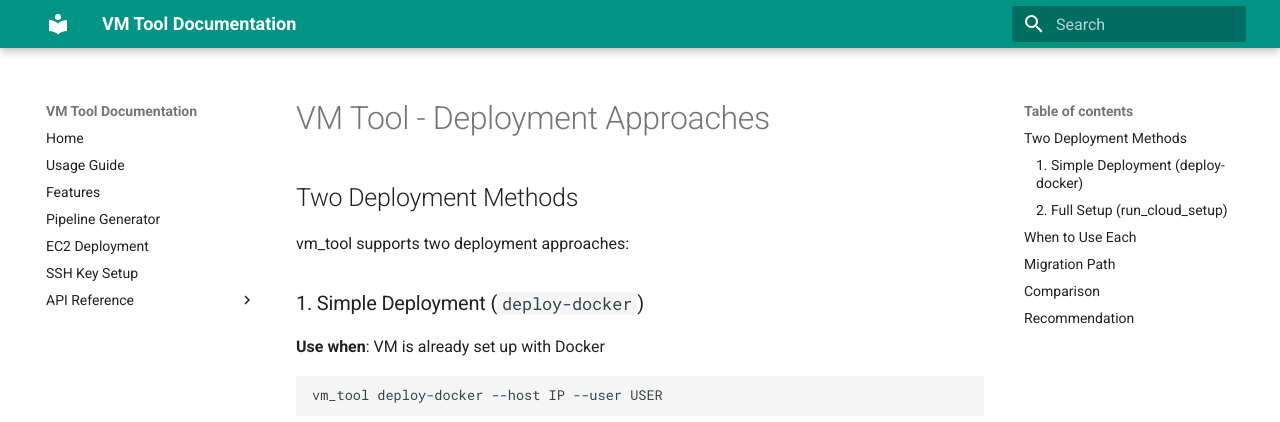
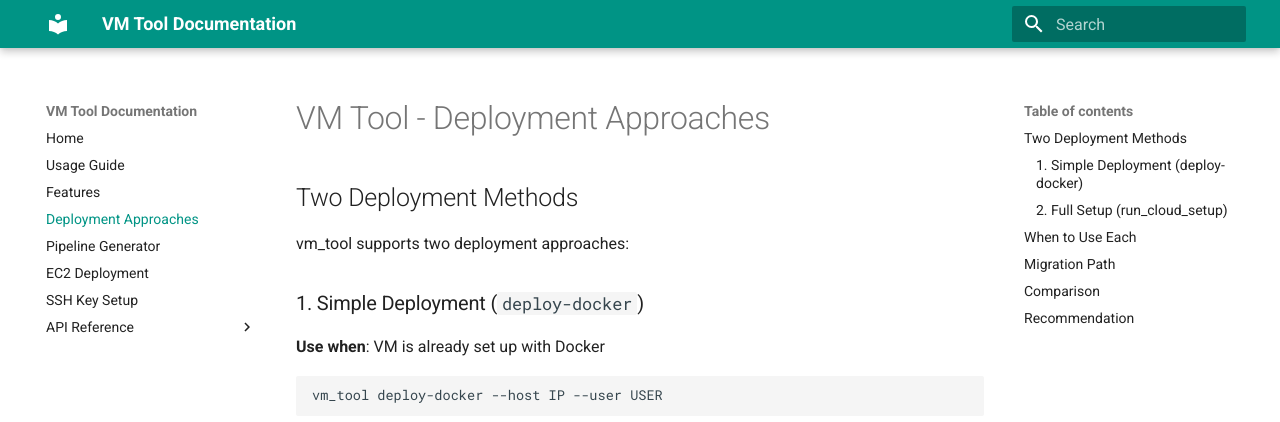
Before and after one commit to thesunnysinha/vm_tool, an MkDocs documentation site: the page built from docs/deployment-approaches.md, in a window 1280 px wide. Shown: the top 422 px of the page. Built offline with MkDocs 1.6.1 and Material for MkDocs 9.7.7, drawn with Linux system fonts in a browser that asks for light colours.

Commit message:
docs: add deployment approaches to MkDocs navigation

```diff
--- a/mkdocs.yml
+++ b/mkdocs.yml
@@ -17,6 +17,7 @@ nav:
   - Home: index.md
   - Usage Guide: usage.md
   - Features: features.md
+  - Deployment Approaches: deployment-approaches.md
   - Pipeline Generator: generator.md
   - EC2 Deployment: ec2-github-actions-guide.md
   - SSH Key Setup: ssh-key-setup.md
```
